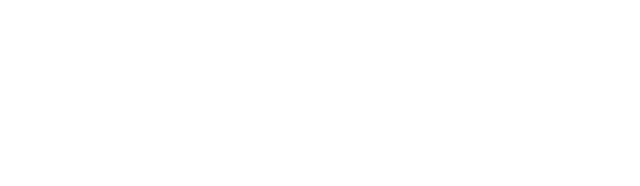
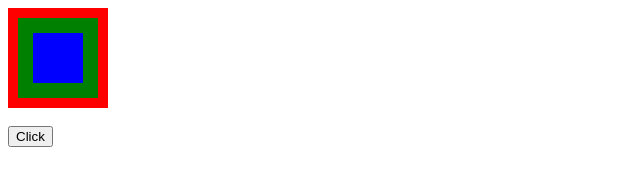
Before and after one commit to SangeetaRathore/JavaScript_Notes-, a plain HTML site: page DOm/bubbling.html in a window 1280 px wide. Shown: the whole page, without its empty margins (0-640 px from the left). Drawn offline with Linux system fonts and the light colour scheme.

Commit message:
add DOM 5

```diff
--- a/DOm/bubbling.html
+++ b/DOm/bubbling.html
@@ -8,12 +8,25 @@
          <style>
                   .grandparent{
                            background-color: red;
+                           width: 100px;
+                           height: 100px;
+                           display: flex;
+                           align-items: center;
+                           justify-content: center;
+
                   }
                   .parent{
                            background-color: green;
+                           width: 80px;
+                           height: 80px;
+                           display: flex;
+                           align-items: center;
+                           justify-content: center;
                   }
                   .child{
                            background-color: blue;
+                           width: 50px;
+                           height: 50px;
                   }
          </style>
 </head>
@@ -23,6 +36,8 @@
                            <div class="child"></div>
                   </div>
          </div>
+         <br>
+         <button id="btn">Click</button>
          <script src="./bubbling.js"></script>
 </body>
 </html>
--- a/DOm/bubbling.js
+++ b/DOm/bubbling.js
@@ -0,0 +1,172 @@
+// Event Bubbling
+// Event Capturing or trickling
+
+// Event Bubbling
+
+const grandParent = document.querySelector('.grandparent');
+const parent = document.querySelector('.parent');
+const child = document.querySelector('.child');
+
+// If we want to stop the event bubbling we can use e.stopPropagation() method
+
+
+grandParent.addEventListener("click", () => {
+//        e.stopPropagation();
+         console.log('grandParent bubbling');
+//       alert('grandParent bubbling');
+})
+
+parent.addEventListener("click", () => {
+         // e.stopPropagation();
+         console.log("parent bubbling");
+//       alert('parent bubbling');
+});
+
+child.addEventListener("click", () => {
+//       e.stopPropagation();
+         console.log("child bubbling");
+//        alert('child bubbling');
+});
+
+
+// Event Capturing or trickling
+
+// grandParent.addEventListener("click", (e) => {
+//     e.stopPropagation();
+//     console.log('grandParent capturing');
+// },
+// {capture: true}
+// )
+
+// parent.addEventListener(
+//   "click",
+//   (e) => {
+//     e.stopPropagation();
+//     console.log("parent capturing");
+//   },
+//   { capture: true }
+// );
+
+// child.addEventListener(
+//   "click",
+//   (e) => {
+//     e.stopPropagation();
+//     console.log("child capturing");
+//   },
+//   { capture: true }
+// );
+
+
+// If we want to capture the element only once then we can use {once: true} in the event listener
+//For event bubbling
+
+// grandParent.addEventListener(
+//   "click",
+//   (e) => {
+//     // e.stopPropagation();
+//     console.log("grandParent bubbling");
+//   },
+//   { once: true}
+// );
+
+// parent.addEventListener(
+//   "click",
+//   (e) => {
+//     // e.stopPropagation();
+//     console.log("parent bubbling");
+//   },
+//   { once: true}
+// );
+
+// child.addEventListener(
+//   "click",
+//   (e) => {
+//     e.stopPropagation();
+//     console.log("child bubbling");
+//   },
+//   { once: true}
+// );
+
+
+//For event capturing
+
+// grandParent.addEventListener(
+//   "click",
+//   (e) => {
+//     e.stopPropagation();
+//     console.log("grandParent capturing");
+//   },
+//   { once: true, capture: true}
+// );
+
+// parent.addEventListener(
+//   "click",
+//   (e) => {
+//     e.stopPropagation();
+//     console.log("parent capturing");
+//   },
+//   { once: true, capture: true}
+// );
+
+// child.addEventListener(
+//   "click",
+//   (e) => {
+//     e.stopPropagation();
+//     console.log("child capturing");
+//   },
+//   { once: true, capture: true}
+// );
+
+
+
+
+// To remove the element after a given time
+
+// function printGrandParent(){
+//     console.log('grandParent bubbling');
+// }
+
+// grandParent.addEventListener("click", printGrandParent);
+
+// setTimeout(() => {
+//     grandParent.removeEventListener("click", printGrandParent);
+// }, 5000)
+
+
+// To remove the element after a given time using a button
+
+// const button = document.querySelector('#btn');
+
+// function printGrandParent(){
+//     console.log('grandParent bubbling');
+// }
+
+// grandParent.addEventListener("click", printGrandParent);
+
+// function removeListener() {
+//     setTimeout(() => {
+//         grandParent.removeEventListener("click", printGrandParent);
+//     }, 5000)
+// }
+
+// btn.addEventListener("click", removeListener);
+
+
+
+// MOUSE EVENTS
+
+// grandParent.addEventListener("mouseover", () => {
+//     console.log("hovering");
+// })
+
+// grandParent.addEventListener("mouseenter", () => {
+//     console.log("hovering");
+// })
+
+// grandParent.addEventListener("mouseout", () => {
+//   console.log("hovering");
+// });
+
+// grandParent.addEventListener("mouseleave", () => {
+//     console.log("hovering");
+// })
```
Also changed, not shown: DOm/Dom.js (added, +90 -0 lines), DOm/Dom5.html (added, +17 -0 lines), basic js/class1.js (+23 -0 lines), basic js/class4.js (added, +94 -0 lines).
